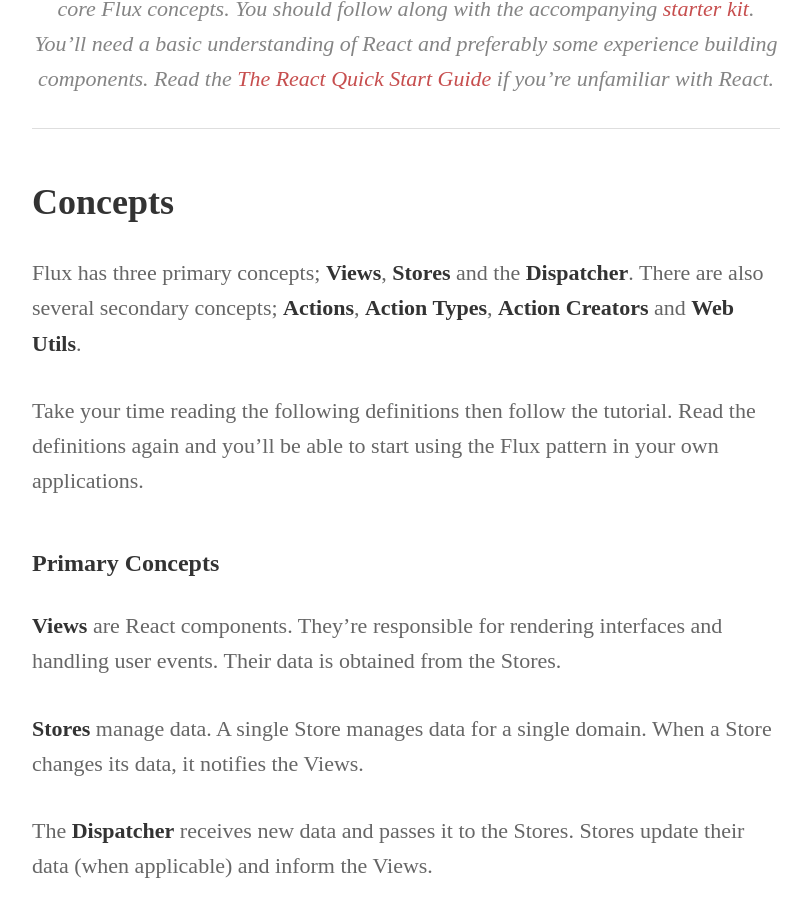
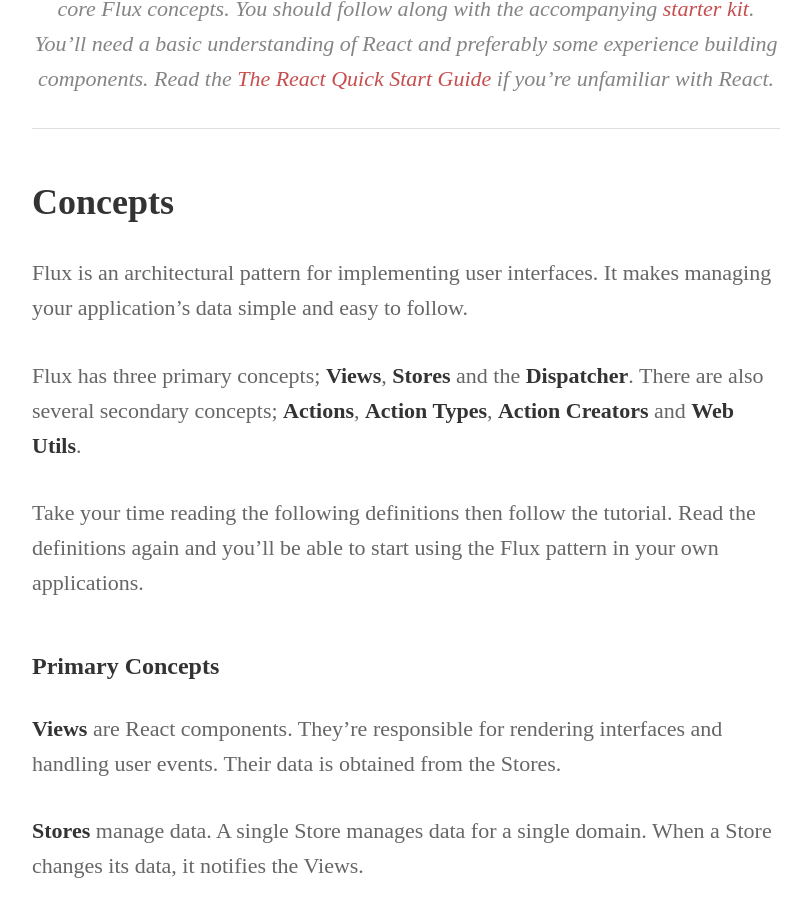
Before and after one commit to jackcallister/jarsbe.github.io, a Jekyll site: the page built from _posts/2015-02-26-the-flux-quick-start-guide.markdown, in a window 1280 px wide and 900 px high, scrolled down 463 px. Shown: the whole window, without its empty margins (234-1042 px from the left). Built offline with Jekyll 4.4.1, drawn with Linux system fonts in a browser that asks for light colours; Markdown is read by kramdown in place of the engine named in the settings.

Commit message:
Add intro.

```diff
--- a/_posts/2015-02-26-the-flux-quick-start-guide.markdown
+++ b/_posts/2015-02-26-the-flux-quick-start-guide.markdown
@@ -14,6 +14,8 @@ title: The Flux Quick Start Guide
 ---
 
 ## Concepts
+
+Flux is an architectural pattern for implementing user interfaces. It makes managing your application's data simple and easy to follow.
 
 Flux has three primary concepts; **Views**, **Stores** and the **Dispatcher**. There are also several secondary concepts; **Actions**, **Action Types**, **Action Creators** and **Web Utils**.
 
```
